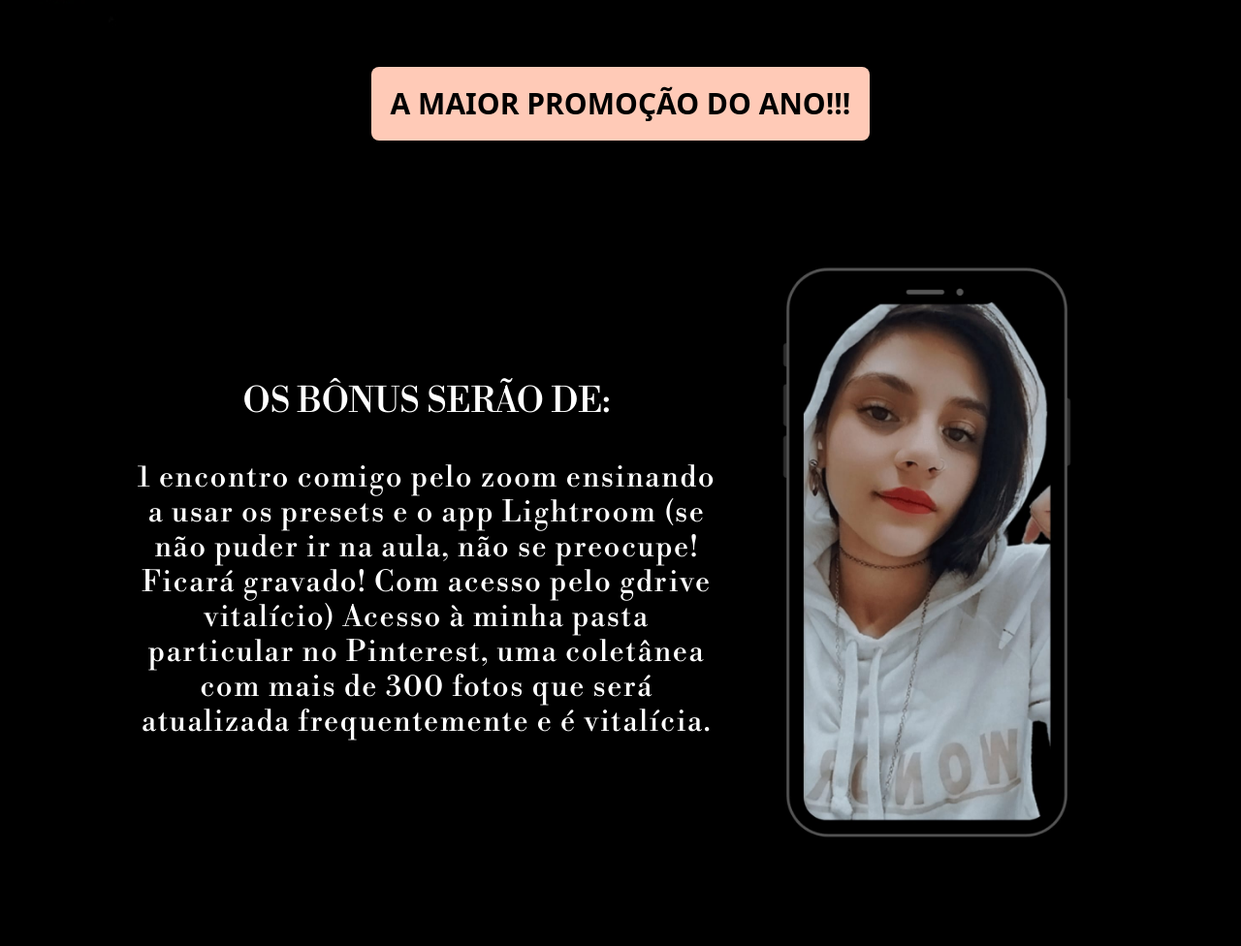
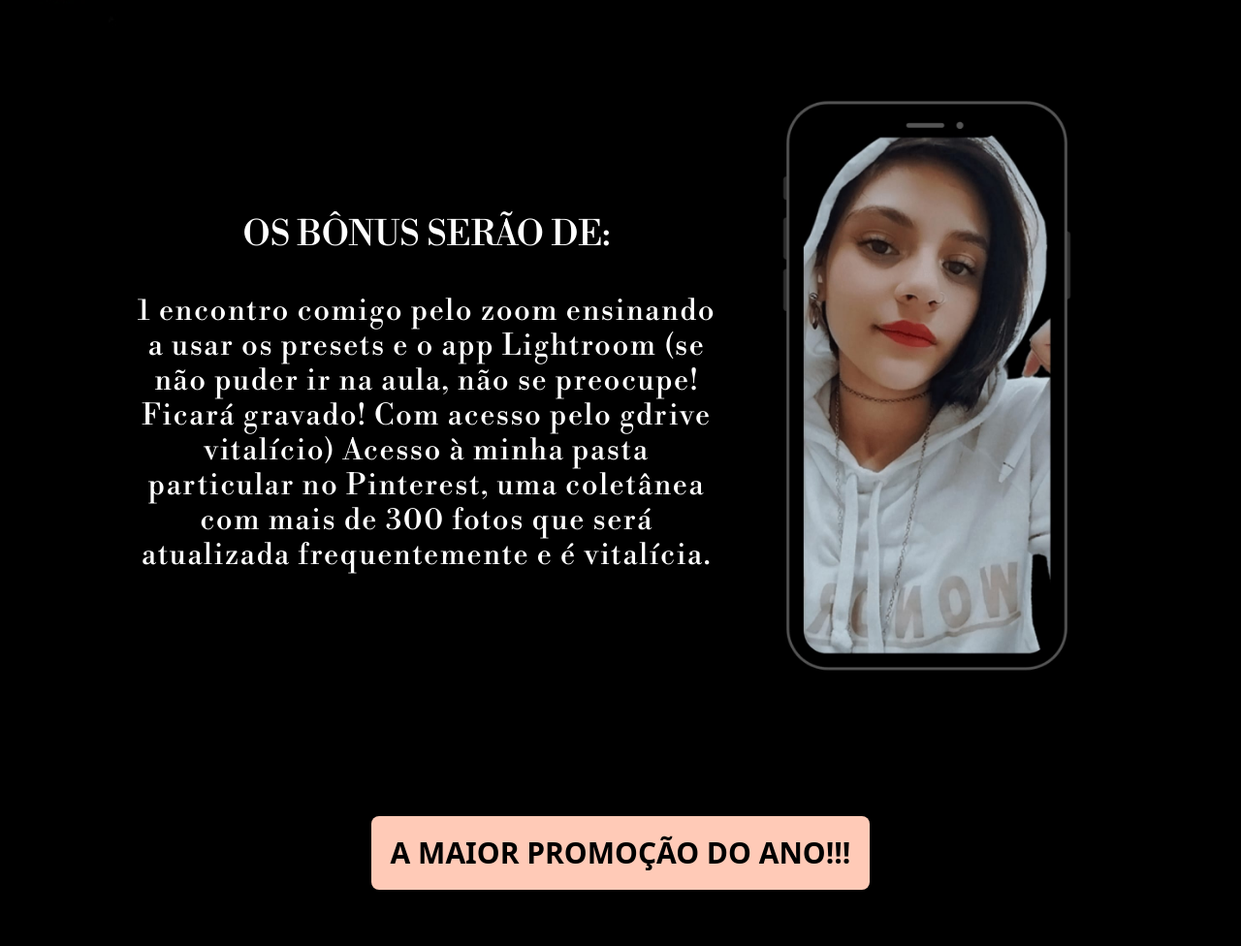
Before and after one commit to GugaS1lva/Presets-Premy, a React (Vite) app: page / in a window 1280 px wide. Shown: the part 2611-3587 px from the top of the page at 97% size. Built offline with nearby package versions, Linux system fonts and the light colour scheme; a web font is replaced by a local one.

Commit message:
Update App.tsx

```diff
--- a/src/App.tsx
+++ b/src/App.tsx
@@ -98,10 +98,6 @@ function App() {
         </div>
       </section>
 
-      <div className='hover:scale-105 transition cursor-pointer'>
-        <h2 className='p-2 m-2 text-2xl text-center text-black bg-[#FFCAB7] max-w-[300px] font-sans font-bold rounded-lg sm:max-w-[100%] sm:text-3xl sm:p-5'>A MAIOR PROMOÇÃO DO ANO!!!</h2>
-      </div>
-
       <section className='flex flex-col items-center justify-center text-center md:flex-row '>
         <div className='flex flex-col items-center justify-center sm:-mb-5 md:mb-0'>
           <h2 className='text-4xl max-w-[200px] relative sm:py-5 lg:max-w-[100%]'>OS BÔNUS SERÃO DE:</h2>
@@ -113,6 +109,10 @@ function App() {
           <img src={emy03} alt="" />
         </div>
       </section>
+
+      <div className='hover:scale-105 transition cursor-pointer'>
+        <h2 className='p-2 m-2 text-2xl text-center text-black bg-[#FFCAB7] max-w-[300px] font-sans font-bold rounded-lg sm:max-w-[100%] sm:text-3xl sm:p-5'>A MAIOR PROMOÇÃO DO ANO!!!</h2>
+      </div>
 
       <section className='flex flex-col items-center justify-center text-center rounded -mt-10 md:flex-row'>
         <div className='flex flex-col items-center justify-center'>
@@ -129,7 +129,7 @@ function App() {
         </div>
       </section>
 
-      <section className='text-center flex flex-col items-center justify-center gap-10 md:gap-20 md:flex-row'>
+      <section className='text-center flex flex-col-reverse items-center justify-center gap-10 md:gap-20 md:flex-row'>
         <div className='flex flex-col items-center justify-center gap-2'>
           <h2 className='font-Bodoni2 text-3xl'>PROMOÇÃO</h2>
 
```
